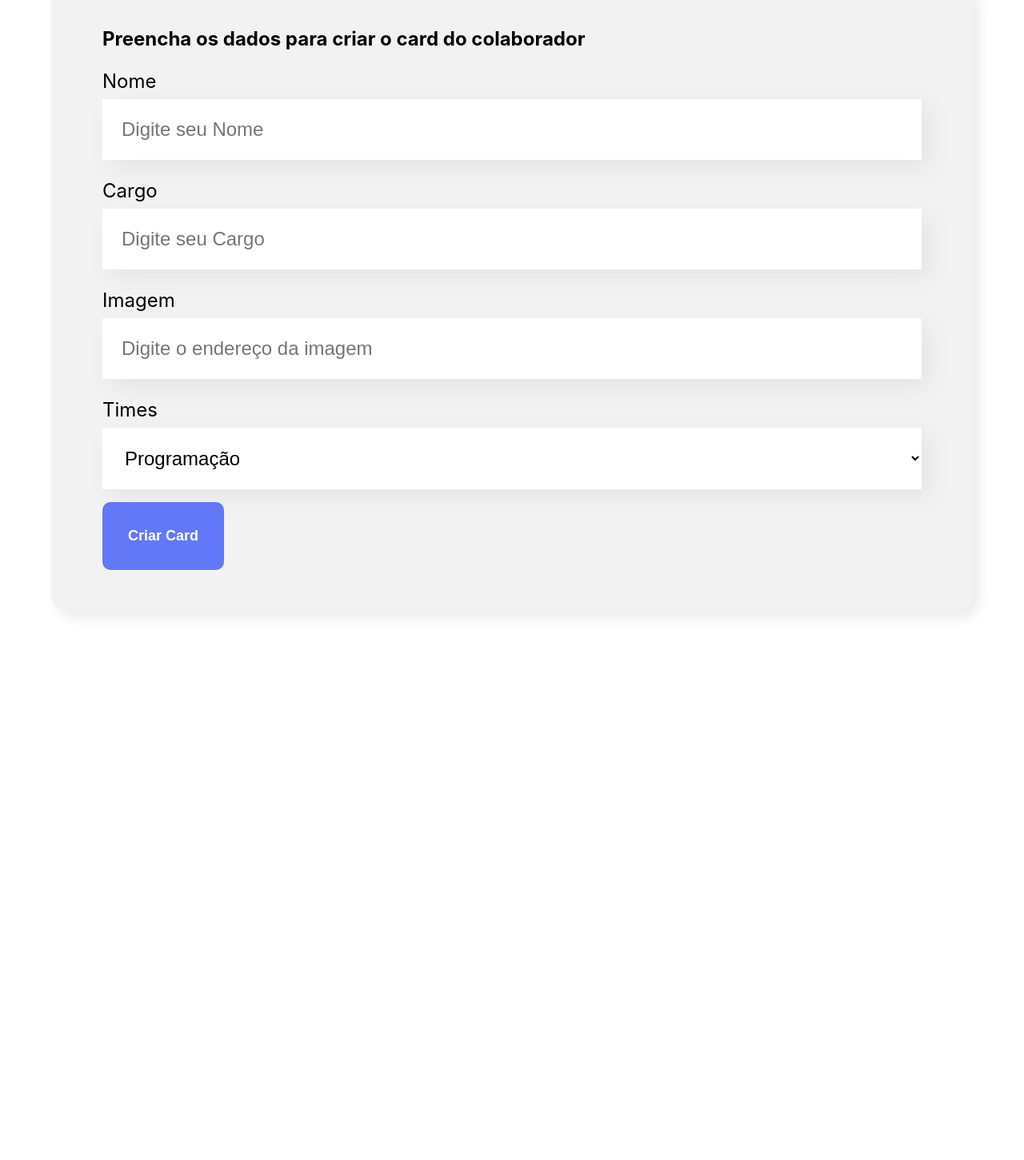
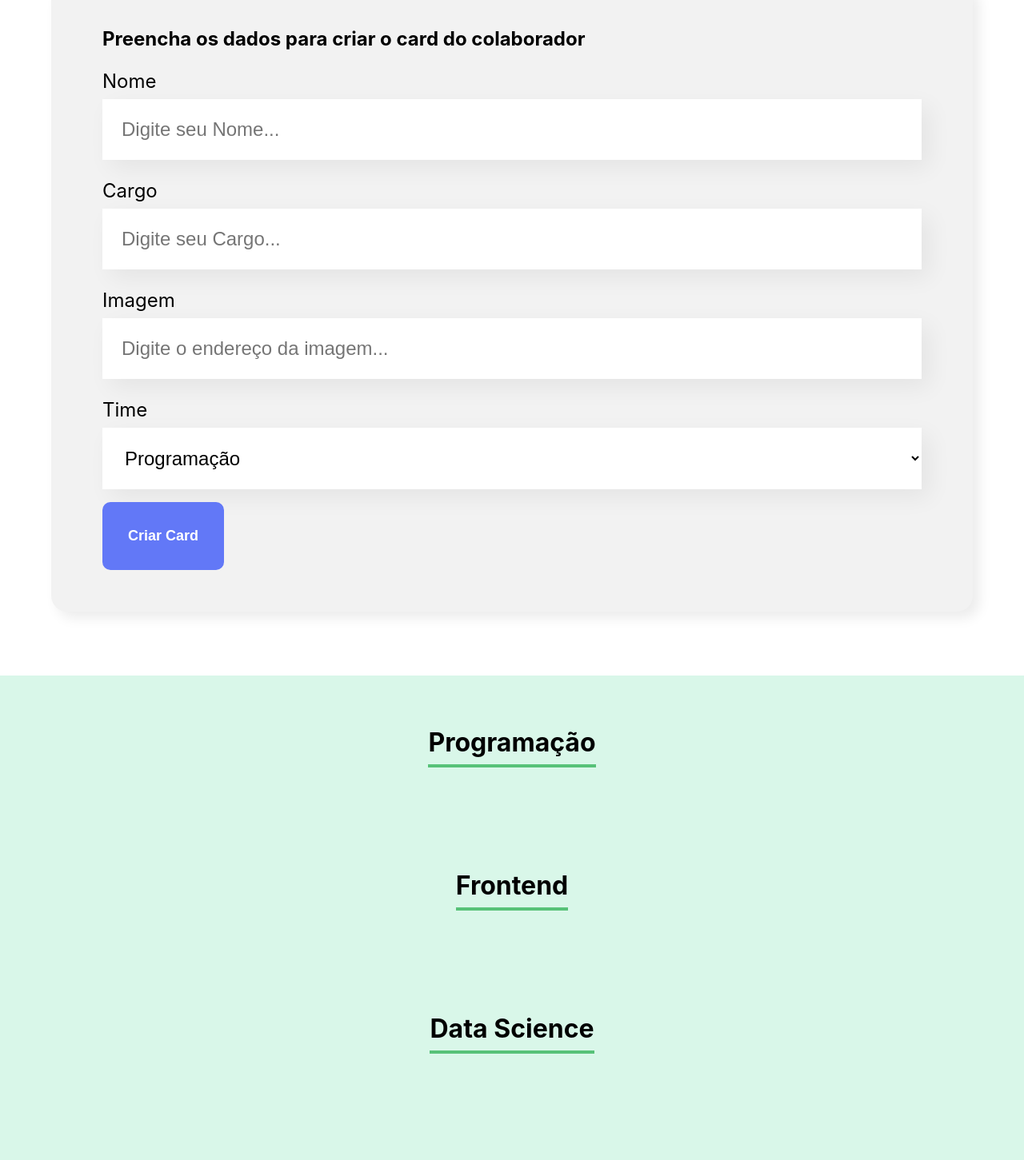
Before and after one commit to DevDayback/estudoReact, a React (Create React App) app: page / in a window 1280 px wide. Shown: the part 600-2051 px from the top of the page at 80% size. Before the commit the page ends 1445 px from the top, so only its background shows below. Built offline with nearby package versions, Linux system fonts and the light colour scheme.

Commit message:
Aula 04.1

```diff
--- a/src/App.js
+++ b/src/App.js
@@ -1,12 +1,27 @@
 import Banner from './Componentes/Banner'; // sem o uso de index
 import Formulario from './Componentes/Formulario';
+import { useState } from 'react';
+import Time from './Componentes/Time';
 
 function App() {
+  const [colaboradores, setColaboradores] = useState([]);
+
+  const aoNovoColaboradorAdicionado = (colaborador) => {
+    console.log(colaborador);
+    setColaboradores([...colaboradores, colaborador]);
+  }
+
   return (
     <div className="App">
       <Banner />
-      <Formulario />
-
+      <Formulario aoColaboradorCadastrado = {aoNovoColaboradorAdicionado}/>
+      <Time nome="Programação"/>
+      <Time nome= "Frontend"/>
+      <Time nome="Data Science"/>
+      <Time nome="Devops"/>
+      <Time nome="UX e Design"/>
+      <Time nome="Mobile"/>
+      <Time nome="Inovação e Gestão"/>
     </div>
   );
 }
--- a/src/Componentes/Formulario/index.js
+++ b/src/Componentes/Formulario/index.js
@@ -2,8 +2,9 @@ import CampoTexto from "../campoTexto";
 import './Formulario.css'; // com o uso de index
 import ListaSuspensa from "../listaSuspensa"; // com o uso de index
 import Botao from "../Botao";
+import { useState } from "react";
 
-const Formulario = () => {
+const Formulario = (props) => {
 
     const times = [
         'Programação',
@@ -15,14 +16,53 @@ const Formulario = () => {
         'Inovação e Gestão'
     ]
 
+    const[Nome, setNome] = useState('');
+    const[Cargo, setCargo] = useState('');
+    const[Imagem, setImagem] = useState('');
+    const[Time, setTime] = useState('');
+
+    const aoSalvar = (evento) => {
+        evento.preventDefault(); // previne o comportamento padrão do form de recarregar a página
+        props.aoColaboradorCadastrado({
+            Nome,
+            Cargo,
+            Imagem,
+            Time
+        });
+    }
+
+
     return (
         <section className="Formulario">
-            <form>
+            <form onSubmit={aoSalvar}>
                 <h2>Preencha os dados para criar o card do colaborador</h2>
-                <CampoTexto label="Nome" placeholder="Digite seu Nome" />
-                <CampoTexto label="Cargo" placeholder="Digite seu Cargo" />
-                <CampoTexto label="Imagem" placeholder="Digite o endereço da imagem" />
-                <ListaSuspensa label="Times" itens={times} placeholder= "Escolha o seu time"/>
+                <CampoTexto
+                     obrigatorio ={true}
+                     label="Nome"
+                     placeholder="Digite seu Nome"
+                     valor={Nome}
+                     aoAlterado={valor => setNome(valor)} // Atualiza o estado Nome com o valor digitado
+                />
+                <CampoTexto
+                 obrigatorio ={true}
+                 label="Cargo"
+                 placeholder="Digite seu Cargo"
+                    valor={Cargo}
+                    aoAlterado={valor => setCargo(valor)}  // Atualiza o estado Cargo com o valor digitado
+                />
+                <CampoTexto
+                 label="Imagem"
+                 placeholder="Digite o endereço da imagem"
+                 valor={Imagem}
+                 aoAlterado={valor => setImagem(valor)} // Atualiza o estado Imagem com o valor digitado
+                />
+                <ListaSuspensa
+                 obrigatorio ={true}
+                 label="Time"
+                 itens={times}
+                 placeholder= "Escolha o seu time"
+                 aoAlterado={valor => setTime(valor)} // Atualiza o estado Time com o valor selecionad
+                />
                 <Botao texto = "Criar Card"/>
             </form>
         </section>
--- /dev/null
+++ b/src/Componentes/Time/Time.css
@@ -0,0 +1,14 @@
+.time {
+    text-align: center;
+    padding: 32px;
+    background-color: #d9f7e9;
+
+}
+
+.time h3 {
+    font-size: 32px;
+    border-bottom: 4px solid #57c278;
+    display: inline-block;
+    padding-bottom: 8px;
+
+}
--- /dev/null
+++ b/src/Componentes/Time/index.js
@@ -0,0 +1,11 @@
+import './Time.css';
+
+const Time = (props) => {
+    return (
+        <section className="time">
+            <h3>{props.nome}</h3>
+        </section>
+    );
+}
+
+export default Time;
--- a/src/Componentes/campoTexto/index.js
+++ b/src/Componentes/campoTexto/index.js
@@ -1,12 +1,20 @@
+import { useState } from 'react'
 import './campoTexto.css' // com o uso de index
 const CampoTexto = (props) => {
+
+    const placeholderModificado = `${props.placeholder}...` // Modifica o placeholder para incluir reticências
+
+    const aoDigitado = (evento) => {
+        props.aoAlterado(evento.target.value) // Chama a função aoAlterado passando o valor do input
+        // console.log("Campo alterado =>", evento.target.value); // Log para verificar o valor digitado
+    }
 
     return (
         <div className="campo-texto">
              <label>
                 {props.label}
             </label>
-            <input type="text" placeholder= {props.placeholder} />
+            <input value={props.valor} onChange={aoDigitado} required={props.obrigatorio} type="text" placeholder={placeholderModificado} />
         </div>
     )
 }
--- a/src/Componentes/listaSuspensa/index.js
+++ b/src/Componentes/listaSuspensa/index.js
@@ -4,7 +4,8 @@ const listaSuspensa = (props) => {
     return (
         <div className="lista-suspensa">
             <label>{props.label}</label>
-            <select>
+            <select required={props.obrigatorio} value={props.valor}
+            onChange={evento => props.aoAlterado(evento.target.value)}>
             {props.itens.map(item => {
                 return <option key={item}>{item}</option>
             })}
```
